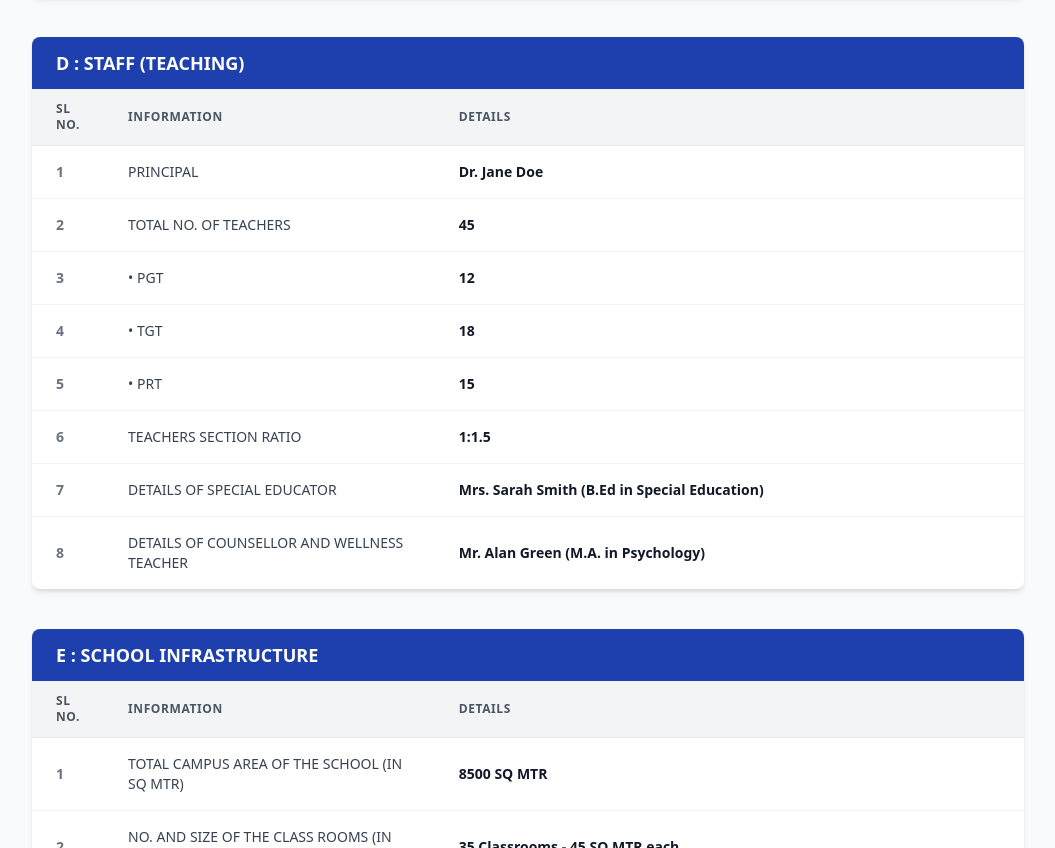
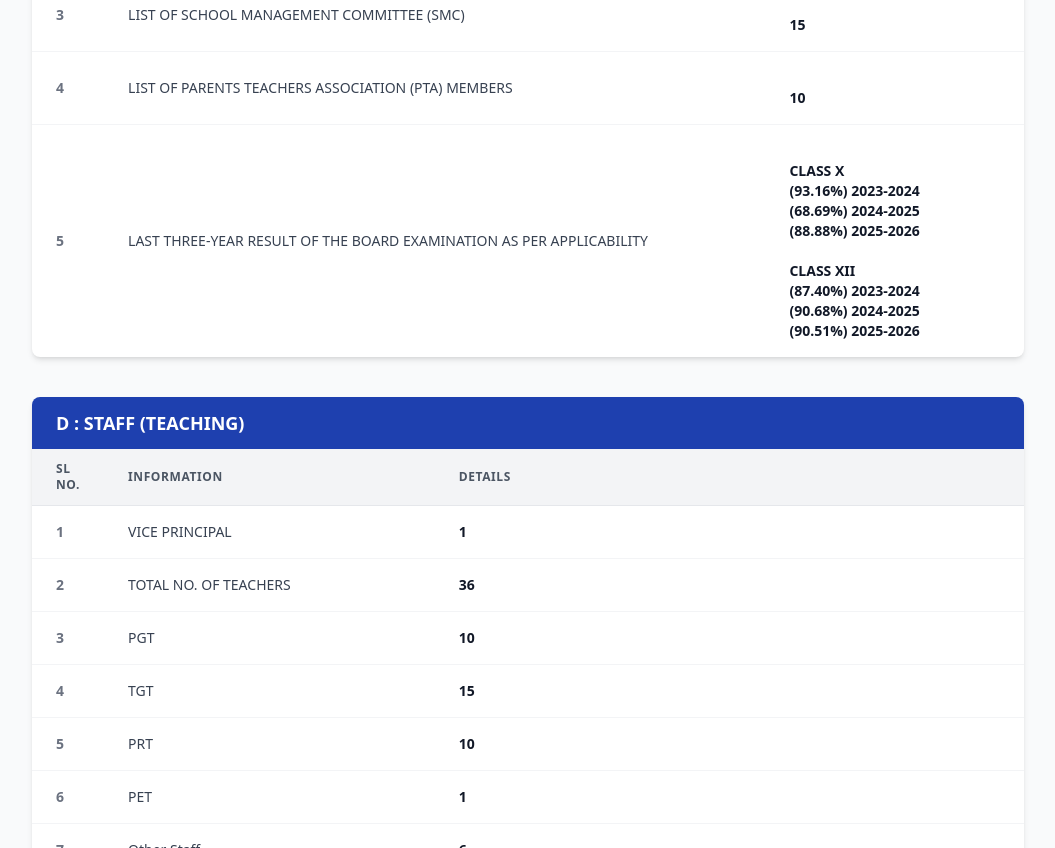
Before and after one commit to arnagupta2003/school-disclosure, a plain HTML site: page public-disclosure.html in a window 1280 px wide. Shown: the part 1952-2800 px from the top of the page, without its empty margins (112-1167 px from the left). Drawn offline with nearby package versions, Linux system fonts and the light colour scheme.

Commit message:
Updated School details

```diff
--- a/config.js
+++ b/config.js
@@ -2,57 +2,59 @@
 const SchoolConfig = {
   // A: General Information
   generalInfo: [
-    { id: 1, info: "NAME OF THE SCHOOL", details: "YOUR SCHOOL NAME HERE" },
-    { id: 2, info: "AFFILIATION NO. (IF APPLICABLE)", details: "1234567" },
-    { id: 3, info: "SCHOOL CODE (IF APPLICABLE)", details: "10101" },
-    { id: 4, info: "COMPLETE ADDRESS WITH PIN CODE", details: "123 School Road, Sector 4, New Delhi - 110001" },
-    { id: 5, info: "PRINCIPAL NAME", details: "Dr. Jane Doe" },
-    { id: 6, info: "PRINCIPAL QUALIFICATION", details: "M.Sc., B.Ed., Ph.D." },
-    { id: 7, info: "SCHOOL EMAIL ID", details: "info@yourschool.edu.in" },
-    { id: 8, info: "CONTACT DETAILS (LANDLINE/MOBILE)", details: "+91 11 2345 6789 / +91 98765 43210" }
+    { id: 1, info: "NAME OF THE SCHOOL", details: "Vidya Bhawan Girls’ Senior Secondary School" },
+    { id: 2, info: "AFFILIATION NO.(IF APPLICABLE)", details: "2788032" },
+    { id: 3, info: "SCHOOL CODE (IF APPLICABLE)", details: "87104" },
+    { id: 4, info: "COMPLETE ADDRESS WITH PIN CODE", details: "New Rajinder Nagar, New Delhi- 110060" },
+    { id: 5, info: "VICE PRINCIPAL NAME", details: "POOJA" },
+    { id: 6, info: "VICE PRINCIPAL QUALIFICATION", details: "M.Com, M.A. (Economics), B.Ed" },
+    { id: 7, info: "SCHOOL EMAIL ID", details: "vidyabhawandelhi@gmail.com" },
+    { id: 8, info: "CONTACT DETAILS (LANDLINE/MOBILE)", details: "011-35627382 / 9212213141" }
   ],
 
   // B: Documents and Information
   documents: [
-    { id: 1, title: "COPIES OF AFFILIATION/UPGRADATION LETTER AND RECENT EXTENSION OF AFFILIATION, IF ANY", link: "https://drive.google.com/..." },
-    { id: 2, title: "COPIES OF SOCIETIES/TRUST/COMPANY REGISTRATION/RENEWAL CERTIFICATE, AS APPLICABLE", link: "https://drive.google.com/..." },
-    { id: 3, title: "COPY OF NO OBJECTION CERTIFICATE (NOC) ISSUED, IF APPLICABLE, BY THE STATE GOVT./UT", link: "https://drive.google.com/..." },
-    { id: 4, title: "COPIES OF RECOGNITION CERTIFICATE UNDER RTE ACT, 2009, AND IT'S RENEWAL IF APPLICABLE", link: "https://drive.google.com/..." },
-    { id: 5, title: "COPY OF VALID BUILDING SAFETY CERTIFICATE AS PER THE NATIONAL BUILDING CODE", link: "https://drive.google.com/..." },
-    { id: 6, title: "COPY OF VALID FIRE SAFETY CERTIFICATE ISSUED BY THE COMPETENT AUTHORITY", link: "https://drive.google.com/..." },
-    { id: 7, title: "COPY OF THE DEO CERTIFICATE SUBMITTED BY THE SCHOOL FOR AFFILIATION/UPGRADATION/EXTENSION OF AFFILIATION OR SELF CERTIFICATION BY SCHOOL", link: "https://drive.google.com/..." },
-    { id: 8, title: "COPIES OF VALID WATER, HEALTH AND SANITATION CERTIFICATES", link: "https://drive.google.com/..." }
+    { id: 1, title: "COPIES OF AFFILIATION/UPGRADATION LETTER AND RECENT EXTENSION OF AFFILIATION, IF ANY", link: "ok" },
+    { id: 2, title: "COPIES OF SOCIETIES/TRUST/COMPANY REGISTRATION/RENEWAL CERTIFICATE, AS APPLICABLE", link: "ok" },
+    { id: 3, title: "COPY OF NO OBJECTION CERTIFICATE (NOC) ISSUED, IF APPLICABLE, BY THE STATE GOVT./UT", link: "ok" },
+    { id: 4, title: "COPIES OF RECOGNITION CERTIFICATE UNDER RTE ACT, 2009, AND IT'S RENEWAL IF APPLICABLE", link: "ok" },
+    { id: 5, title: "COPY OF VALID BUILDING SAFETY CERTIFICATE AS PER THE NATIONAL BUILDING CODE", link: "Not provided" },
+    { id: 6, title: "COPY OF VALID FIRE SAFETY CERTIFICATE ISSUED BY THE COMPETENT AUTHORITY", link: "ok" },
+    { id: 7, title: "COPY OF THE DEO CERTIFICATE SUBMITTED BY THE SCHOOL FOR AFFILIATION/UPGRADATION/EXTENSION OF AFFILIATION OR SELF CERTIFICATION BY SCHOOL", link: "Ok" },
+    { id: 8, title: "COPIES OF VALID WATER, HEALTH AND SANITATION CERTIFICATES", link: "Ok" }
   ],
 
   // C: Result and Academics
   academics: [
-    { id: 1, title: "FEE STRUCTURE OF THE SCHOOL", link: "https://drive.google.com/..." },
-    { id: 2, title: "ANNUAL ACADEMIC CALENDAR", link: "https://drive.google.com/..." },
-    { id: 3, title: "LIST OF SCHOOL MANAGEMENT COMMITTEE (SMC)", link: "https://drive.google.com/..." },
-    { id: 4, title: "LIST OF PARENTS TEACHERS ASSOCIATION (PTA) MEMBERS", link: "https://drive.google.com/..." },
-    { id: 5, title: "LAST THREE-YEAR RESULT OF THE BOARD EXAMINATION AS PER APPLICABILITY", link: "https://drive.google.com/..." }
+    { id: 1, title: "FEE STRUCTURE OF THE SCHOOL", link: "There is no fee charge from any student" },
+    { id: 2, title: "ANNUAL ACADEMIC CALENDAR", link: "ok" },
+    { id: 3, title: "LIST OF SCHOOL MANAGEMENT COMMITTEE (SMC)", link: "15" },
+    { id: 4, title: "LIST OF PARENTS TEACHERS ASSOCIATION (PTA) MEMBERS", link: "10" },
+    { id: 5, title: "LAST THREE-YEAR RESULT OF THE BOARD EXAMINATION AS PER APPLICABILITY", link: "<strong>CLASS X</strong><br>(93.16%) 2023-2024<br>(68.69%) 2024-2025<br>(88.88%) 2025-2026<br><br><strong>CLASS XII</strong><br>(87.40%) 2023-2024<br>(90.68%) 2024-2025<br>(90.51%) 2025-2026" }
   ],
 
   // D: Staff (Teaching)
   staff: [
-    { id: 1, info: "PRINCIPAL", details: "Dr. Jane Doe" },
-    { id: 2, info: "TOTAL NO. OF TEACHERS", details: "45" },
-    { id: 3, info: "• PGT", details: "12" },
-    { id: 4, info: "• TGT", details: "18" },
-    { id: 5, info: "• PRT", details: "15" },
-    { id: 6, info: "TEACHERS SECTION RATIO", details: "1:1.5" },
-    { id: 7, info: "DETAILS OF SPECIAL EDUCATOR", details: "Mrs. Sarah Smith (B.Ed in Special Education)" },
-    { id: 8, info: "DETAILS OF COUNSELLOR AND WELLNESS TEACHER", details: "Mr. Alan Green (M.A. in Psychology)" }
+    { id: 1, info: "VICE PRINCIPAL", details: "1" },
+    { id: 2, info: "TOTAL NO. OF TEACHERS", details: "36" },
+    { id: 3, info: "PGT", details: "10" },
+    { id: 4, info: "TGT", details: "15" },
+    { id: 5, info: "PRT", details: "10" },
+    { id: 6, info: "PET", details: "1" },
+    { id: 7, info: "Other Staff", details: "6" },
+    { id: 8, info: "TEACHERS SECTION RATIO", details: "1:5" },
+    { id: 9, info: "DETAILS OF SPECIAL EDUCATOR", details: "NIL" },
+    { id: 10, info: "DETAILS OF COUNSELLOR AND WELLNESS TEACHER", details: "3" }
   ],
 
   // E: School Infrastructure
   infrastructure: [
-    { id: 1, info: "TOTAL CAMPUS AREA OF THE SCHOOL (IN SQ MTR)", details: "8500 SQ MTR" },
-    { id: 2, info: "NO. AND SIZE OF THE CLASS ROOMS (IN SQ MTR)", details: "35 Classrooms - 45 SQ MTR each" },
-    { id: 3, info: "NO. AND SIZE OF LABORATORIES INCLUDING COMPUTER LABS (IN SQ MTR)", details: "5 Labs - 60 SQ MTR each" },
-    { id: 4, info: "INTERNET FACILITY (YES/NO)", details: "YES" },
-    { id: 5, info: "NO. OF GIRLS TOILETS", details: "15" },
-    { id: 6, info: "NO. OF BOYS TOILETS", details: "15" },
-    { id: 7, info: "LINK OF YOUTUBE VIDEO OF THE INSPECTION OF SCHOOL COVERING THE INFRASTRUCTURE OF THE SCHOOL", details: "https://www.youtube.com/watch?v=..." }
+    { id: 1, info: "TOTAL CAMPUS AREA OF THE SCHOOL (IN SQ MTR)", details: "5956" },
+    { id: 2, info: "NO. AND SIZE OF THE CLASS ROOMS (IN SQ FT)", details: "NO. OF CLASS ROOMS SIZE 400 TO 499 sq. ft: 15<br>No. of class room size 500 sq.ft. and above: 30<br>No. of class room of size less than 400 sq ft: 17" },
+    { id: 3, info: "NO. AND SIZE OF LABORATORIES INCLUDING COMPUTER LABS (IN SQ MTR)", details: "COMPUTER LAB - 40<br>BIOLOGY LAB – 35<br>PHYSICS LAB - 54<br>CHEMISTRY LAB - 72<br>MATHS LAB – 26" },
+    { id: 4, info: "INTERNET FACILITY", details: "YES" },
+    { id: 5, info: "NO. OF GIRLS TOILETS", details: "25" },
+    { id: 6, info: "NO. OF BOYS TOILETS", details: "2" },
+    { id: 7, info: "LINK OF YOUTUBE VIDEO OF THE INSPECTION OF SCHOOL COVERING THE INFRASTRUCTURE OF THE SCHOOL", details: "Not provided" }
   ]
 };
--- a/public-disclosure.html
+++ b/public-disclosure.html
@@ -141,18 +141,18 @@
 
     const populateLinkTable = (elementId, dataArray) => {
       const container = document.getElementById(elementId);
-      container.innerHTML = dataArray.map(item => `
-        <tr class="hover:bg-gray-50 transition">
-          <td class="px-6 py-4 font-semibold text-gray-500">${item.id}</td>
-          <td class="px-6 py-4 text-gray-700 font-medium">${item.title}</td>
-          <td class="px-6 py-4">
-            <a href="${item.link}" target="_blank" rel="noopener noreferrer" class="inline-flex items-center text-blue-600 hover:text-blue-800 font-bold tracking-wide transition underline decoration-2 underline-offset-4">
-              Click here to View File
-              <svg class="w-4 h-4 ml-1" fill="none" stroke="currentColor" stroke-width="2" viewBox="0 0 24 24"><path stroke-linecap="round" stroke-linejoin="round" d="M10 6H6a2 2 0 00-2 2v10a2 2 0 002 2h10a2 2 0 002-2v-4M14 4h6m0 0v6m0-6L10 14"></path></svg>
-            </a>
-          </td>
-        </tr>
-      `).join('');
+      container.innerHTML = dataArray.map(item => {
+        const isUrl = typeof item.link === 'string' && /^(https?:\/\/|mailto:)/i.test(item.link);
+        return `
+          <tr class="hover:bg-gray-50 transition">
+            <td class="px-6 py-4 font-semibold text-gray-500">${item.id}</td>
+            <td class="px-6 py-4 text-gray-700 font-medium">${item.title}</td>
+            <td class="px-6 py-4 text-gray-900 font-semibold ${!isUrl ? 'whitespace-pre-line' : ''}">
+              ${isUrl ? `<a href="${item.link}" target="_blank" rel="noopener noreferrer" class="inline-flex items-center text-blue-600 hover:text-blue-800 font-bold tracking-wide transition underline decoration-2 underline-offset-4">Click here to View File<svg class="w-4 h-4 ml-1" fill="none" stroke="currentColor" stroke-width="2" viewBox="0 0 24 24"><path stroke-linecap="round" stroke-linejoin="round" d="M10 6H6a2 2 0 00-2 2v10a2 2 0 002 2h10a2 2 0 002-2v-4M14 4h6m0 0v6m0-6L10 14"></path></svg></a>` : `${item.link || 'Not provided'}`}
+            </td>
+          </tr>
+        `;
+      }).join('');
     };
 
     // Initialize execution on load
```
